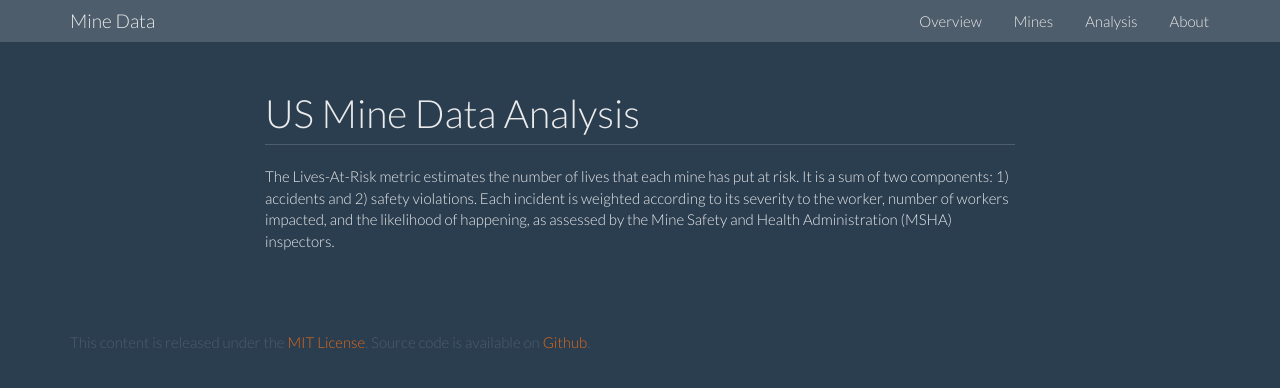
After one commit to tmsgost/Bayes_Impact, a Flask app: page /analysis/ in a window 1280 px wide. The commit adds this page. Shown: the top 388 px of the page. Run offline with Flask 2, Linux system fonts and the light colour scheme; parts of the project's set-up code (start-up, migrations or seed data) failed here and were passed over; some libraries are stand-ins or nearby versions.

Commit message:
analysis

```diff
--- /dev/null
+++ b/website/flask/minedata/templates/analysis.html
@@ -0,0 +1,10 @@
+{% extends "base.html" %}
+
+{% block content %}
+<div class="row">
+    <div class="col-sm-12 col-md-10 col-md-offset-1 col-lg-8 col-lg-offset-2">
+        <h1 class="page-header">US Mine Data Analysis</h1>
+        The Lives-At-Risk metric estimates the number of lives that each mine has put at risk. It is a sum of two components: 1) accidents and 2) safety violations. Each incident is weighted according to its severity to the worker, number of workers impacted, and the likelihood of happening, as assessed by the Mine Safety and Health Administration (MSHA) inspectors.
+    </div>
+</div>
+{% endblock %}
--- a/website/flask/minedata/templates/index.html
+++ b/website/flask/minedata/templates/index.html
@@ -16,7 +16,7 @@
         <h1 class="whoa">There are <strong class="text-info">{{numMines}}</strong> active mines in the United States.</h1>
         <div id="map"></div>
 
-        <h1 class="whoa">In 2013,  <strong class="text-warning"><a href="/violations/2013">{{numViolations}} violations</a></strong> were issued by goverment inspectors . . .  </h1>
+        <h1 class="whoa">In 2013,  <strong class="text-warning">{{numViolations}} violations</strong> were issued by goverment inspectors . . .  </h1>
         <div class="container">
             <div class="col-sm-8 col-sm-offset-2">
                 <div class="panel">
@@ -32,7 +32,7 @@
         </div>
 
 
-        <h1 class="whoa">. . . and  <strong class="text-danger"><a href="/accidents/2013">{{numFatalities}} people died</a></strong> in mining-related accidents. </h1>
+        <h1 class="whoa">. . . and  <strong class="text-danger">{{numFatalities}} people died</strong> in mining-related accidents. </h1>
 
         <div class="container">
             <div class="col-sm-8 col-sm-offset-2">
--- a/website/flask/minedata/views.py
+++ b/website/flask/minedata/views.py
@@ -29,6 +29,10 @@ def index():
 @app.route("/about/")
 def about():
 	return render_template('about.html')
+
+@app.route("/analysis/")
+def analysis():
+	return render_template('analysis.html')
 
 @app.route("/mines/")
 def mines():
```
